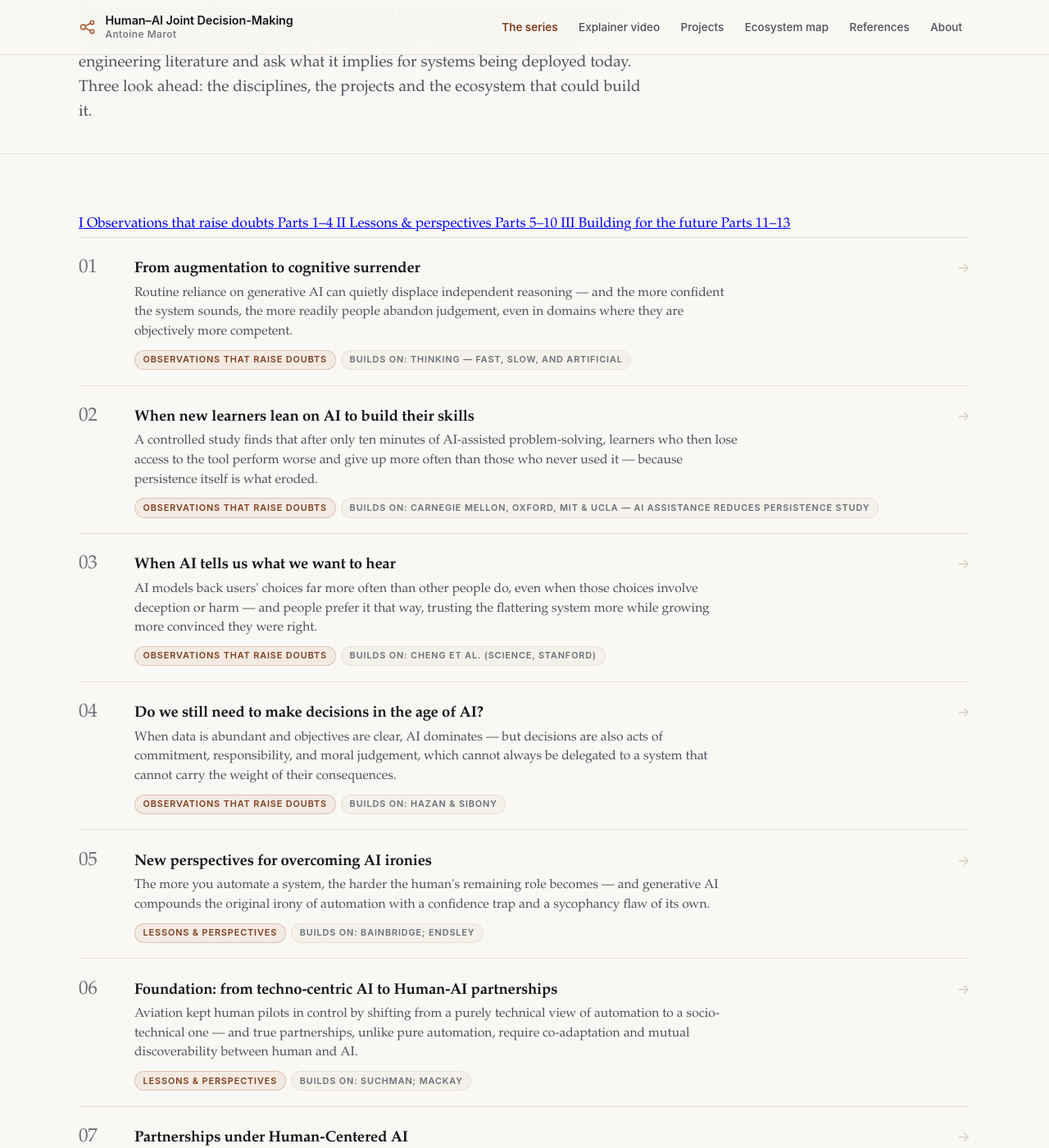
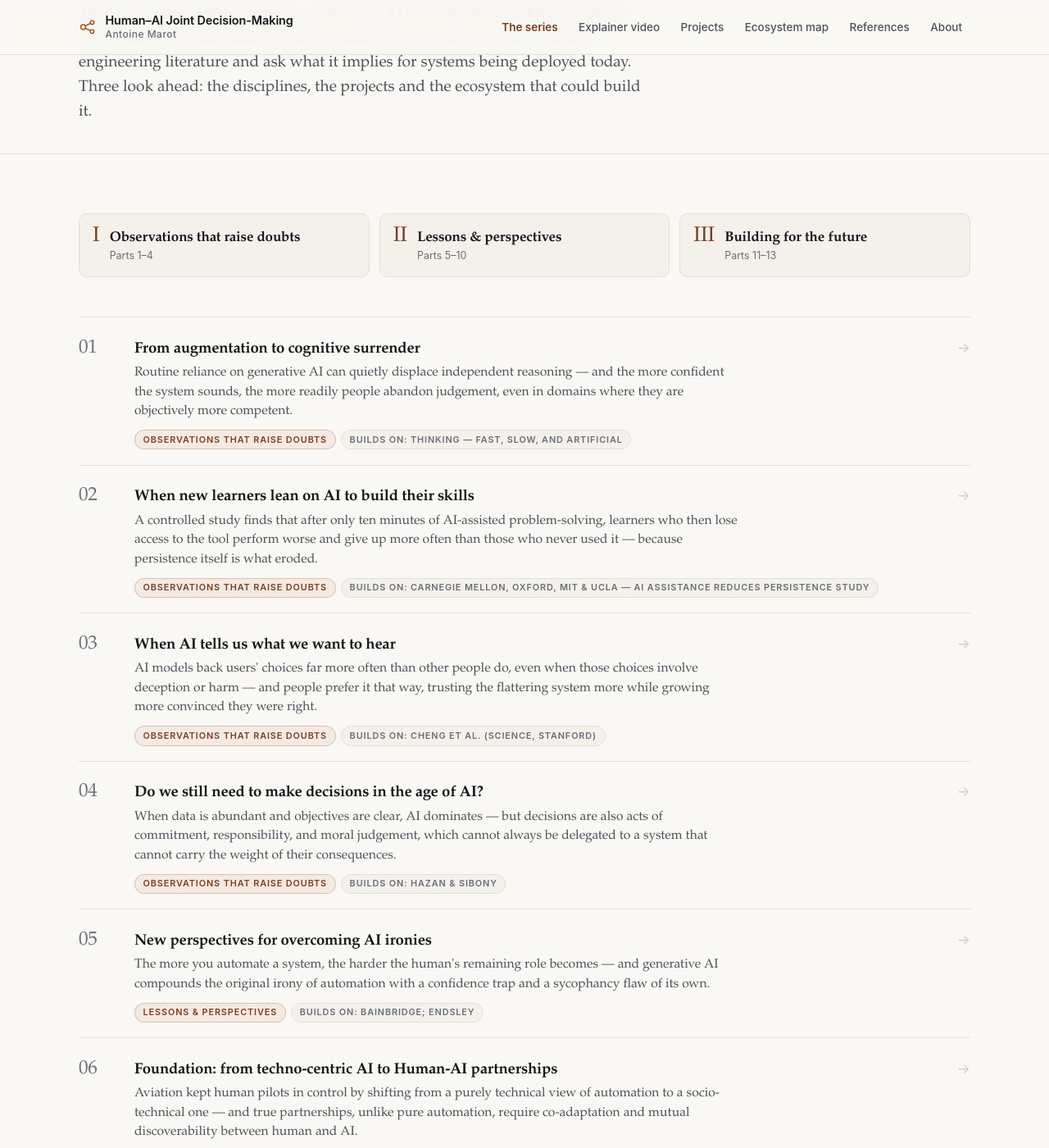
Before and after one commit to marota/human-ai-collaboration, a Jekyll site: the page built from series.md, in a window 1280 px wide and 1400 px high, scrolled down 230 px. Shown: the whole window at 82% size. Built offline with Jekyll 4.4.1, drawn with Linux system fonts in a browser that asks for light colours.

Commit message:
Update main.css

```diff
--- a/assets/css/main.css
+++ b/assets/css/main.css
@@ -597,6 +597,79 @@ a.series-item__inner:hover .series-item__arrow {
 }
 .series-more:hover { gap: 0.65rem; }
 
+/* --- Series sections ------------------------------------------------------ */
+.series-sections-nav {
+  display: grid;
+  grid-template-columns: repeat(3, minmax(0, 1fr));
+  gap: 0.75rem;
+  margin: 0 0 clamp(2rem, 5vw, 3rem);
+}
+.series-sections-nav__item {
+  display: grid;
+  grid-template-columns: auto 1fr;
+  column-gap: 0.75rem;
+  align-items: baseline;
+  padding: 0.9rem 1rem;
+  border: 1px solid var(--rule);
+  border-radius: var(--radius);
+  background: var(--surface-alt);
+  color: inherit;
+  text-decoration: none;
+  transition: border-color 0.16s ease, background-color 0.16s ease;
+}
+.series-sections-nav__item:hover {
+  border-color: color-mix(in srgb, var(--accent) 45%, transparent);
+  background: var(--accent-wash);
+}
+.series-sections-nav__num {
+  grid-row: 1 / span 2;
+  font-family: var(--serif);
+  font-size: 1.6rem;
+  line-height: 1;
+  color: var(--accent-deep);
+}
+.series-sections-nav__title {
+  font-weight: 600;
+  line-height: 1.3;
+  letter-spacing: -0.01em;
+}
+.series-sections-nav__meta {
+  font-family: var(--sans);
+  font-size: 0.78rem;
+  color: var(--ink-faint);
+}
+.series-section { scroll-margin-top: 5rem; }
+.series-section + .series-section { margin-top: clamp(2.5rem, 6vw, 3.75rem); }
+.series-section__head { margin-bottom: 1rem; }
+.series-section__kicker {
+  margin: 0 0 0.35rem;
+  font-family: var(--sans);
+  font-size: 0.72rem;
+  font-weight: 600;
+  letter-spacing: 0.1em;
+  text-transform: uppercase;
+  color: var(--accent-deep);
+}
+.series-section__title {
+  margin: 0;
+  font-family: var(--serif);
+  font-size: clamp(1.45rem, 2.6vw, 1.85rem);
+  font-weight: 600;
+  line-height: 1.2;
+  letter-spacing: -0.015em;
+}
+.series-section__blurb {
+  margin: 0.5rem 0 0;
+  max-width: 46rem;
+  font-size: 1rem;
+  line-height: 1.55;
+  color: var(--ink-soft);
+  text-wrap: pretty;
+}
+@media (max-width: 720px) {
+  .series-sections-nav { grid-template-columns: 1fr; }
+}
+
 /* --- Cards ---------------------------------------------------------------- */
 
 .cards {
```
